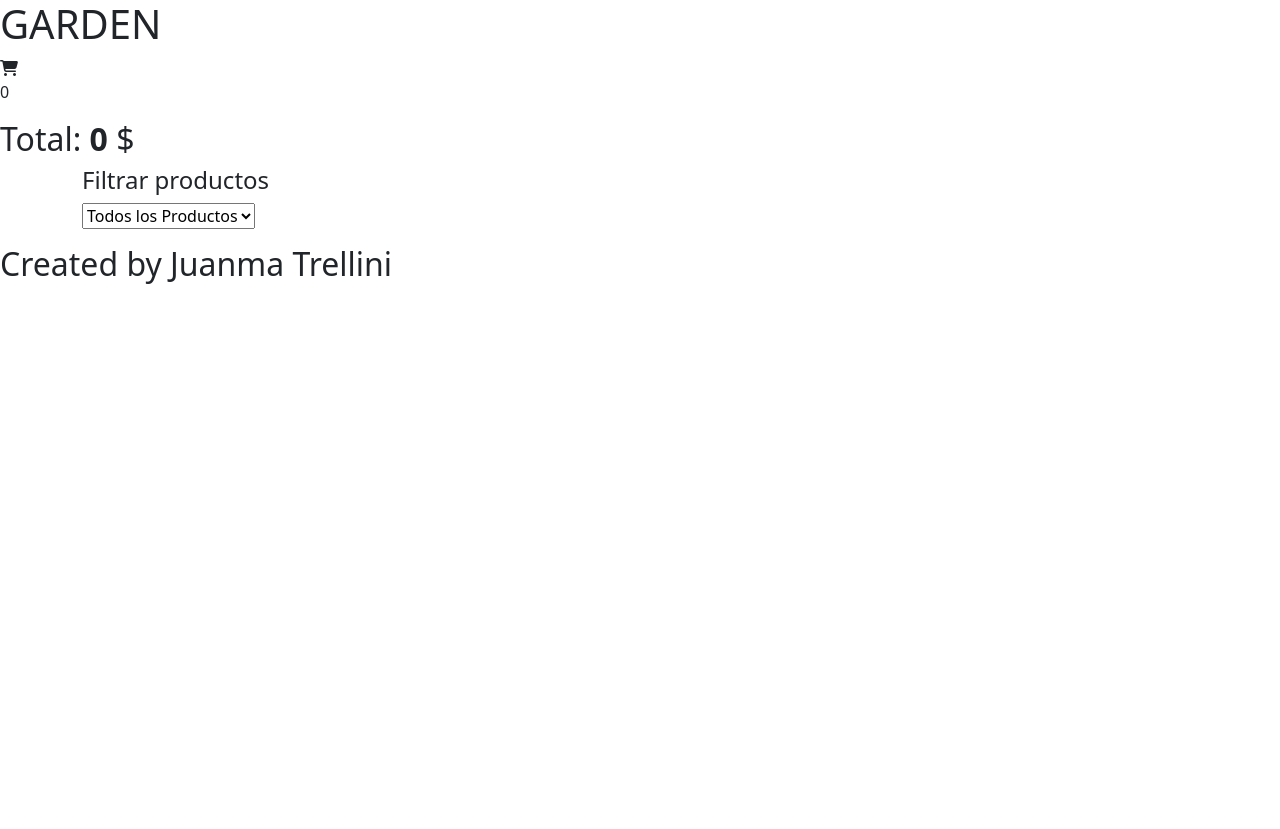
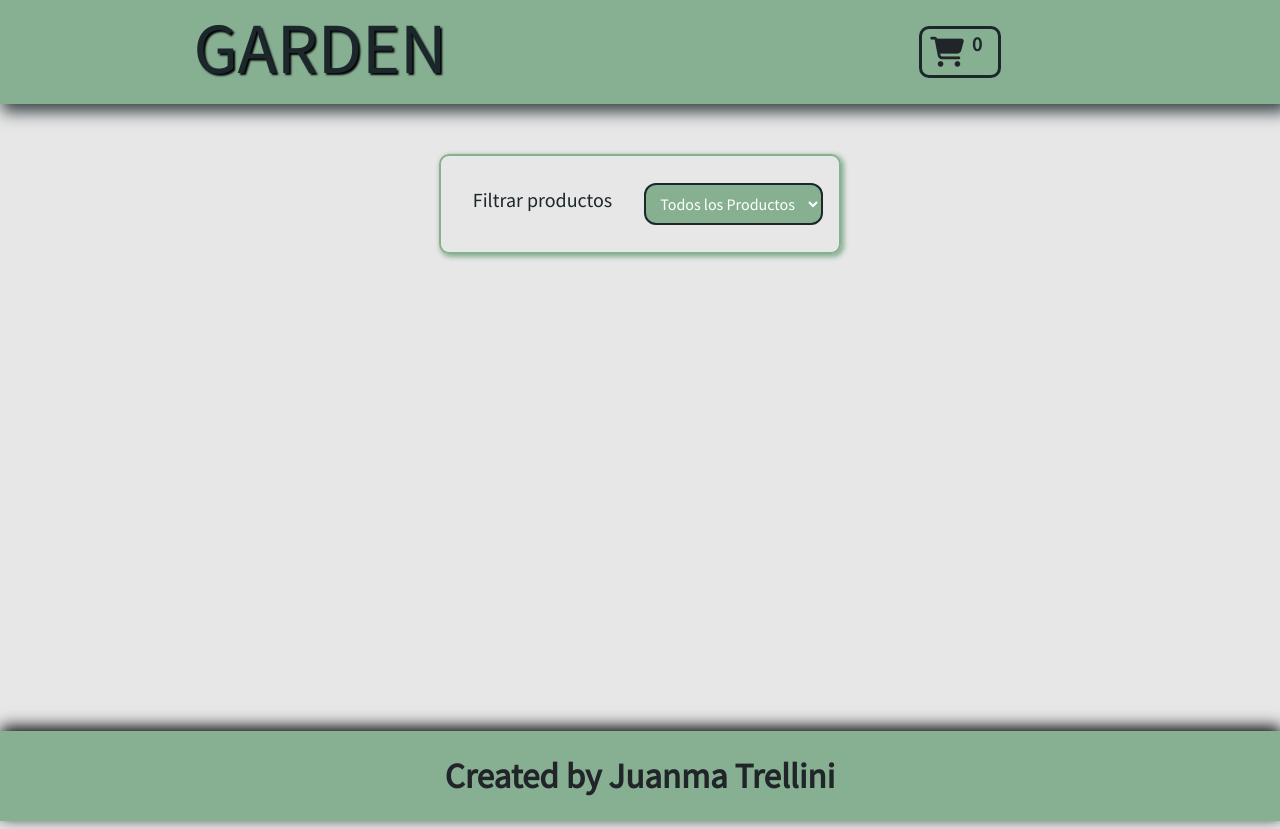
Before and after one commit to juanmatrellini/GARDEN-js, a plain HTML site: page Productos/carrito.html in a window 1280 px wide. Before the commit the page ends 800 px from the top, so only its background shows below. Drawn offline with nearby package versions, Linux system fonts and the light colour scheme; some packages are replaced by stand-ins of ours; files that its build step writes are made by us from their sources; a script that the page names is missing.

Commit message:
directory 124

```diff
--- a/Productos/carrito.html
+++ b/Productos/carrito.html
@@ -10,14 +10,14 @@
     <link rel="preconnect" href="https://fonts.googleapis.com">
     <link rel="preconnect" href="https://fonts.gstatic.com" crossorigin>
     <link href="https://fonts.googleapis.com/css2?family=Source+Sans+Pro&display=swap" rel="stylesheet">
-    <script src=".//Javascript/cardsFilter.js" async></script>
+    <script src="./Javascript/cardsFilter.js" async></script>
 
     <script type="text/javascript" src="https://cdn.jsdelivr.net/npm/toastify-js" async></script>
     <script src="//cdn.jsdelivr.net/npm/sweetalert2@11" async></script>
     <script src="https://kit.fontawesome.com/58d8442d2f.js" crossorigin="anonymous" async></script>
 
-    <script src=".//Javascript/app.js" async></script>
-    <link rel="stylesheet" href=".//Css/App.css">
+    <script src="./Javascript/app.js" async></script>
+    <link rel="stylesheet" href="./Css/App.css">
   </head>
   <body>
     <header>
```
